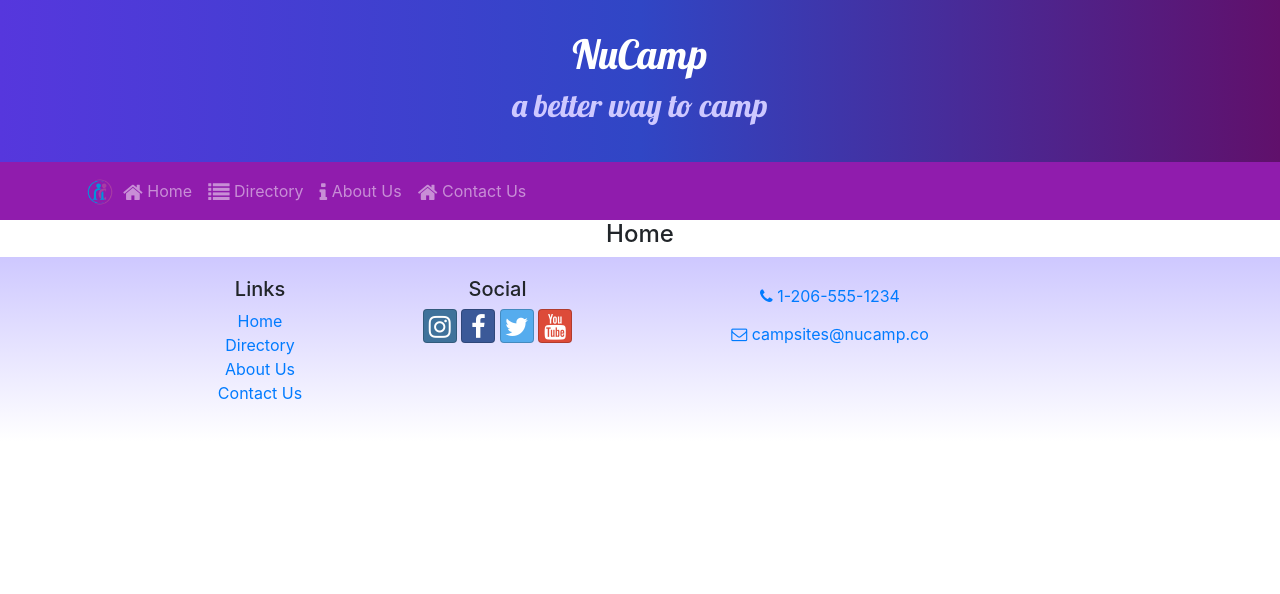
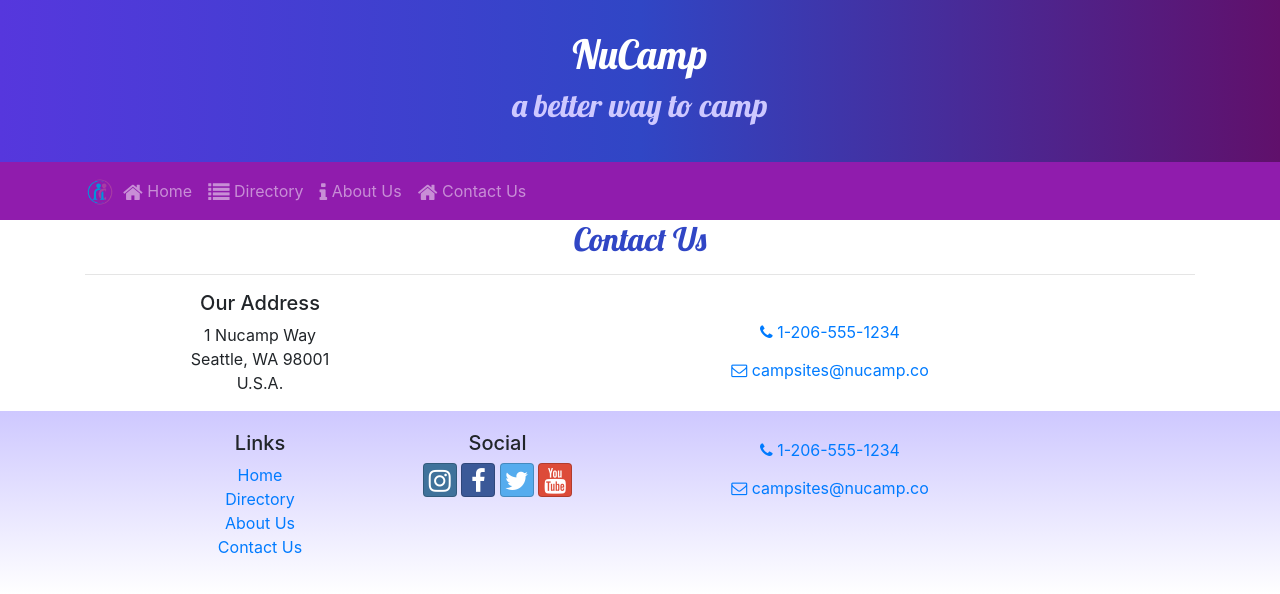
Before and after one commit to jakthedev/reactSite, a React (Create React App) app: page /contactus in a window 1280 px wide. Before the commit this address led to /home. Shown: the top 594 px of the page. Built offline with nearby package versions, Linux system fonts and the light colour scheme.

Commit message:
contact us view works

```diff
--- /dev/null
+++ b/src/components/ContactComponent.js
@@ -0,0 +1,31 @@
+import React from 'react';
+
+function Contact(props) {
+    return (
+        <div className="container">
+            <div className="row">
+                <div className="col">
+                    <h2>Contact Us</h2>
+                    <hr />
+                </div>
+            </div>
+
+            <div className="row row-content align-items-center">
+                <div className="col-sm-4">
+                    <h5>Our Address</h5>
+                    <address>
+                        1 Nucamp Way<br />
+                        Seattle, WA 98001<br />
+                        U.S.A.
+                    </address>
+                </div>
+                <div className="col">
+                    <a role="button" className="btn btn-link" href="tel:+12065551234"><i className="fa fa-phone" /> 1-206-555-1234</a><br />
+                    <a role="button" className="btn btn-link" href="mailto:fakeemail@fakeemail.co"><i className="fa fa-envelope-o" /> campsites@nucamp.co</a>
+                </div>
+            </div>
+        </div>
+    );
+}
+
+export default Contact;
--- a/src/components/MainComponent.js
+++ b/src/components/MainComponent.js
@@ -4,6 +4,7 @@
 import Header from './HeaderComponent';
 import Footer from './FooterComponent';
 import Home from './HomeComponent';
+import Contact from './ContactComponent';
 import { Switch, Route, Redirect } from 'react-router-dom';
 import { CAMPSITES } from '../shared/campsites';
 
@@ -30,8 +31,9 @@
               <Header />
               <Switch>
                 <Route path='/home' component={HomePage} />
-                <Route exact path='/directory' render={() => <Directory campsites={this.state.campsites}
-                />} />
+                <Route exact path='/directory' render={() =>
+                <Directory campsites={this.state.campsites} />} />
+                <Route exact path='/contactus' component={Contact} />
               <Redirect to='/home' />
               </Switch>
 
```
Also changed, not shown: 1 other file (tests, documents, lock files or other folders).
